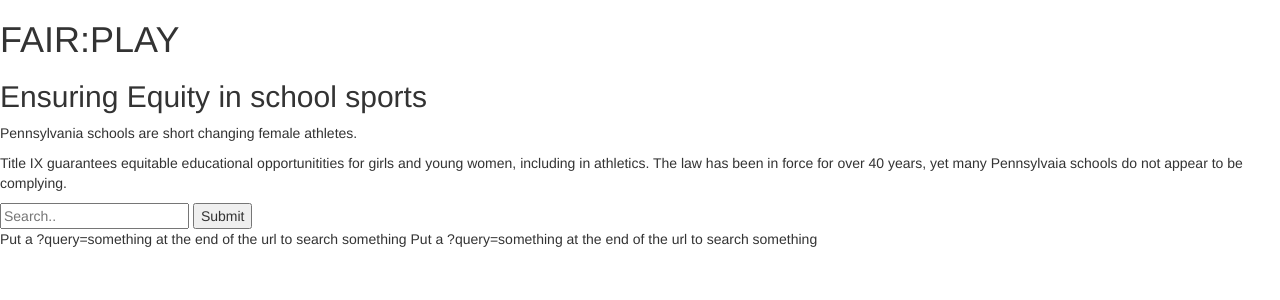
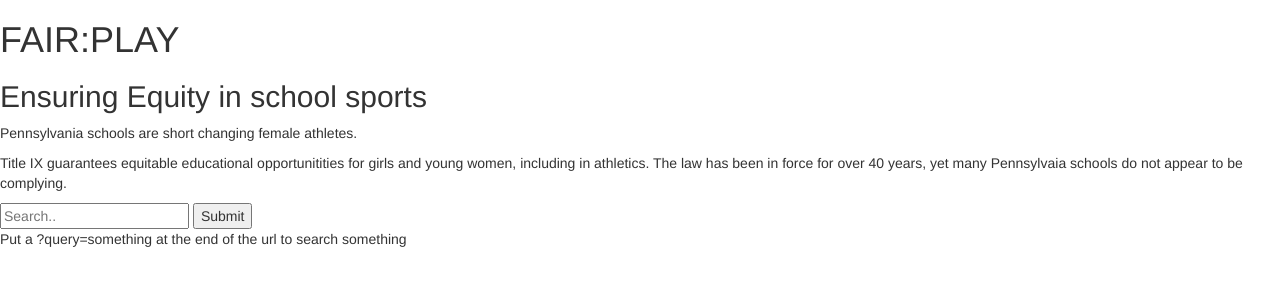
Before and after one commit to silverli/FairPlay, a Django app: page / in a window 1280 px wide. Shown: the top 300 px of the page. Run offline with Django 3.2, Linux system fonts and the light colour scheme; some libraries are stand-ins or nearby versions.

Commit message:
changed query to search

```diff
--- a/webapp/templates/christians_test.html
+++ b/webapp/templates/christians_test.html
@@ -19,14 +19,12 @@
         <input type="submit">
         </form>
         {% if schools %}
-            These schools start with "{{query}}":<br />
+            These schools start with "{{search}}":<br />
             {% for school in schools %}
                 <b>School</b>: {{school.name}} <b>District</b>: {{school.district.name}}<br />
             {% endfor %}
-        {% elif query and not schools %}
-                No schools started with {{query}}
-        {% else %}
-            Put a ?query=something at the end of the url to search something
+        {% elif search and not schools %}
+                No schools started with {{search}}
         {% endif %}
 
 
```
